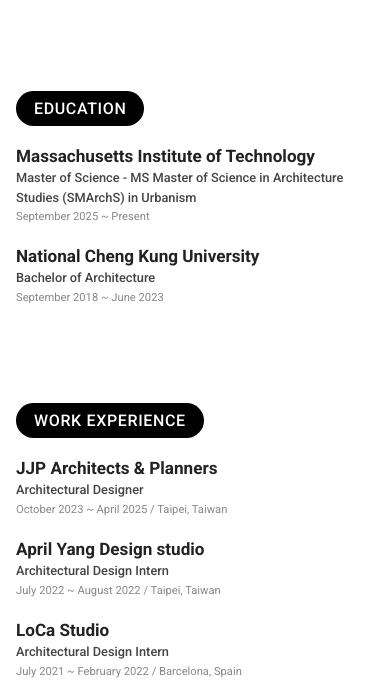
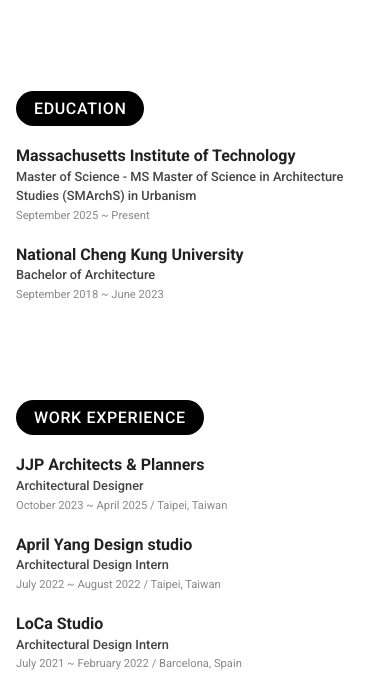
Before and after one commit to yajulee/yajulee.github.io, a plain HTML site: page public/about.html in a window 390 px wide. Shown: the part 116-806 px from the top of the page. Drawn offline with nearby package versions, Linux system fonts and the light colour scheme.

Commit message:
Describe your changes

```diff
--- a/css/style_about.css
+++ b/css/style_about.css
@@ -205,6 +205,7 @@ h3 {
 
   .item-role {font-size: 0.8rem;}
   .item-date-location {font-size: 0.7rem;}
+  .medium-title {font-size: 1rem;}
 }
 
 
```
